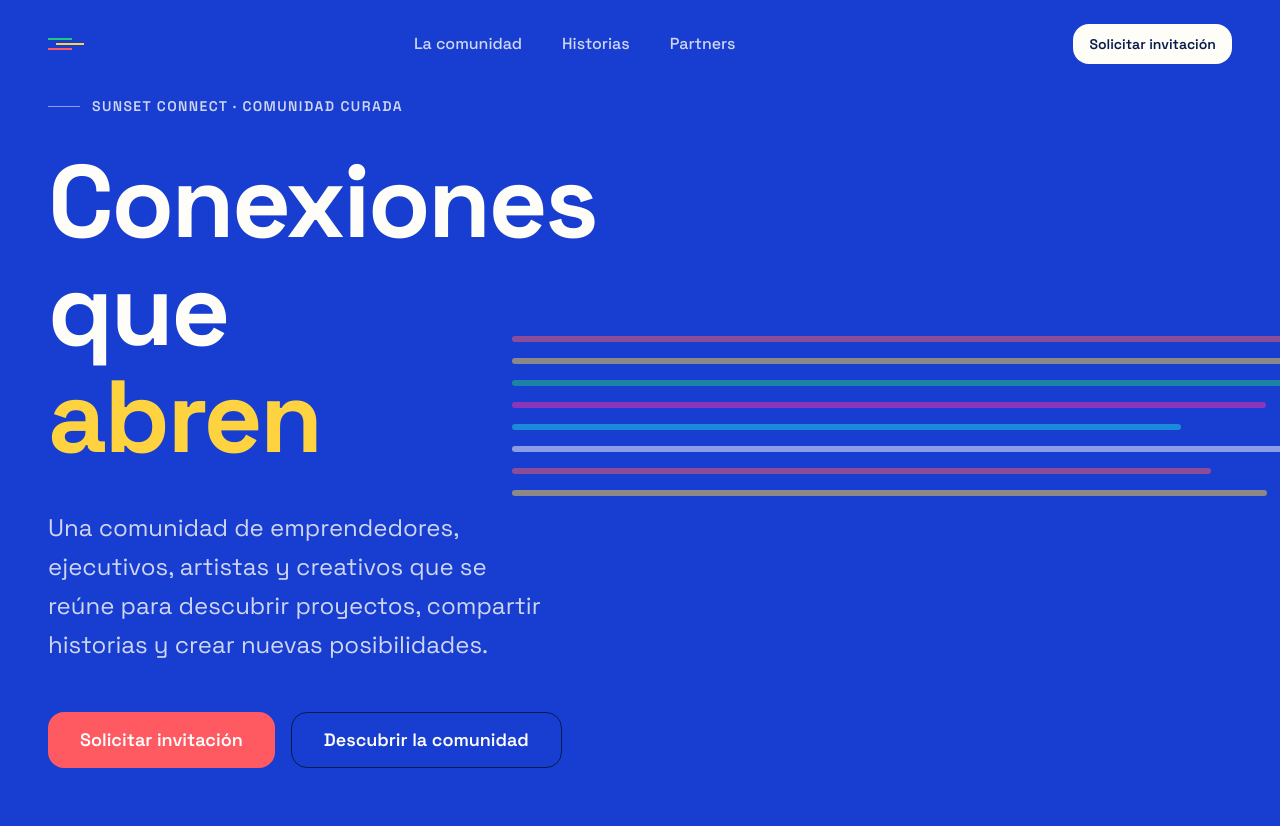
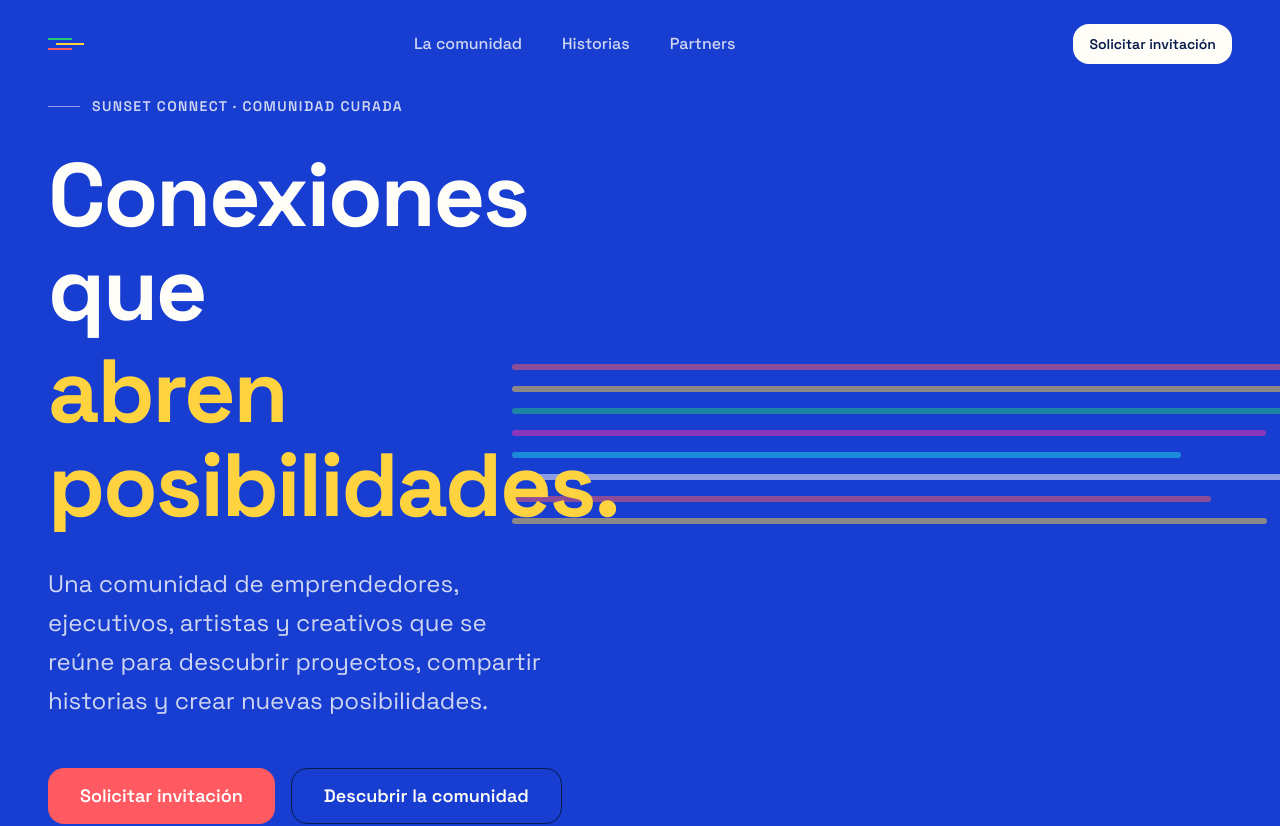
Before and after one commit to Francisco-DoctoPro/sunset-connect, a Next.js app: page / in a window 1280 px wide. Shown: the top 826 px of the page. Built offline with nearby package versions, Linux system fonts and the light colour scheme.

Commit message:
fix: responsive wrap for dynamic headline

```diff
--- a/src/components/sections/Hero.tsx
+++ b/src/components/sections/Hero.tsx
@@ -73,12 +73,18 @@ export function Hero() {
             initial={{ y: 20, opacity: 0 }}
             animate={{ y: 0, opacity: 1 }}
             transition={{ duration: 0.6, delay: 0.1 }}
-            className="font-sans font-bold text-5xl md:text-7xl lg:text-[8vw] leading-[1.05] tracking-tight flex flex-col"
+            className="font-sans font-bold text-5xl md:text-7xl lg:text-[7vw] leading-[1.05] tracking-tight"
           >
-            <span className="block">Conexiones que</span>
-            <span className="block h-[1.1em] relative overflow-hidden text-brand-yellow">
+            <span className="sr-only">Conexiones que sí suman, te impulsan y abren posibilidades.</span>
+            <span className="block mb-1 md:mb-2" aria-hidden="true">Conexiones que</span>
+            <span className="relative block overflow-hidden text-brand-yellow" aria-hidden="true">
+              {/* Invisible longest phrase to reserve space and prevent layout shifts on any screen size */}
+              <span className="invisible block pointer-events-none">
+                abren posibilidades.
+              </span>
+
               {shouldReduceMotion ? (
-                <span className="block absolute inset-0">{phrases[0]}</span>
+                <span className="absolute inset-0">{phrases[0]}</span>
               ) : (
                 <AnimatePresence mode="popLayout">
                   <motion.span
@@ -87,7 +93,7 @@ export function Hero() {
                     animate={{ y: 0, opacity: 1 }}
                     exit={{ y: "-100%", opacity: 0 }}
                     transition={{ duration: 0.4, ease: "easeInOut" }}
-                    className="block absolute inset-0"
+                    className="absolute inset-0"
                   >
                     {phrases[index]}
                   </motion.span>
```
